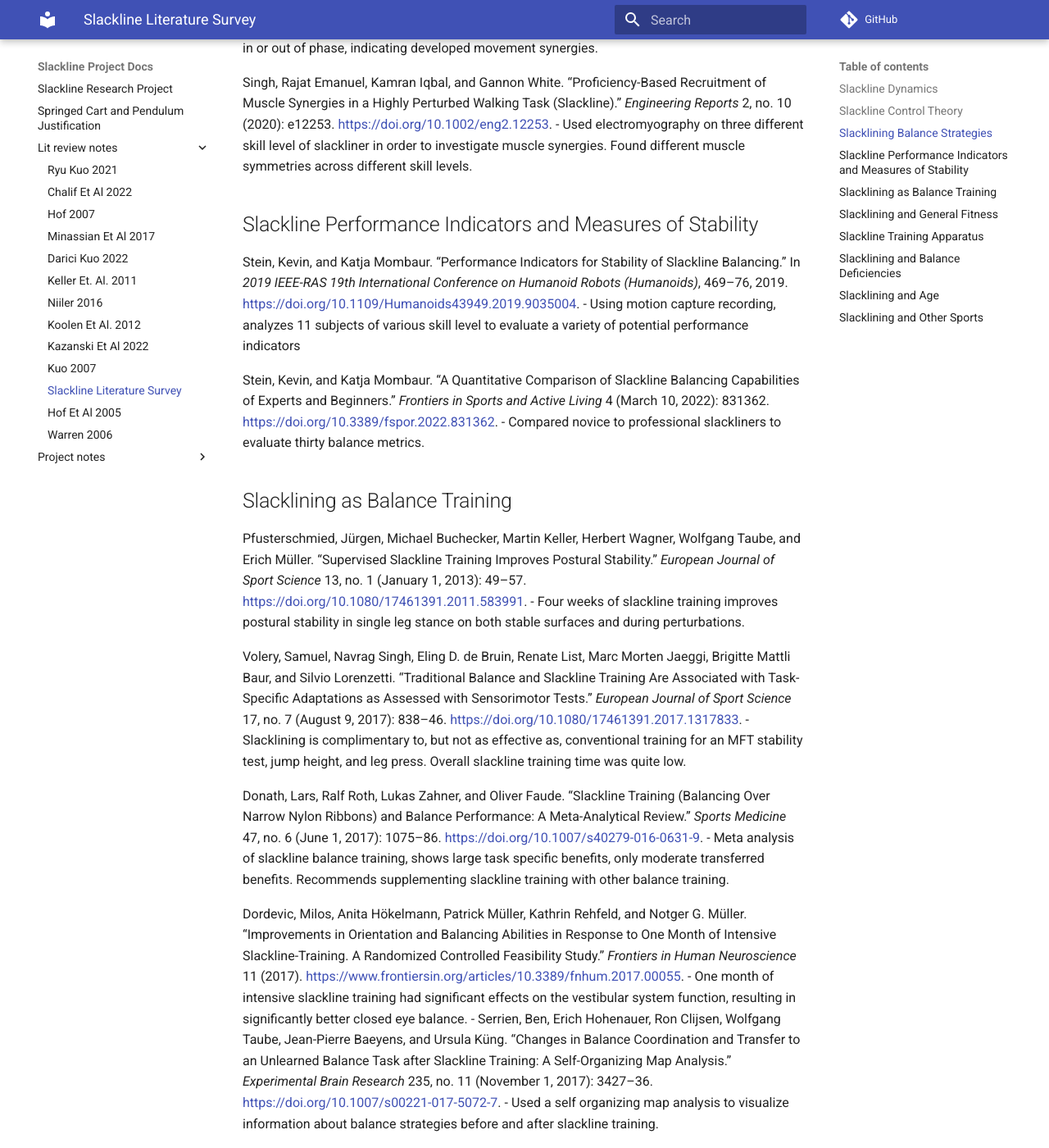
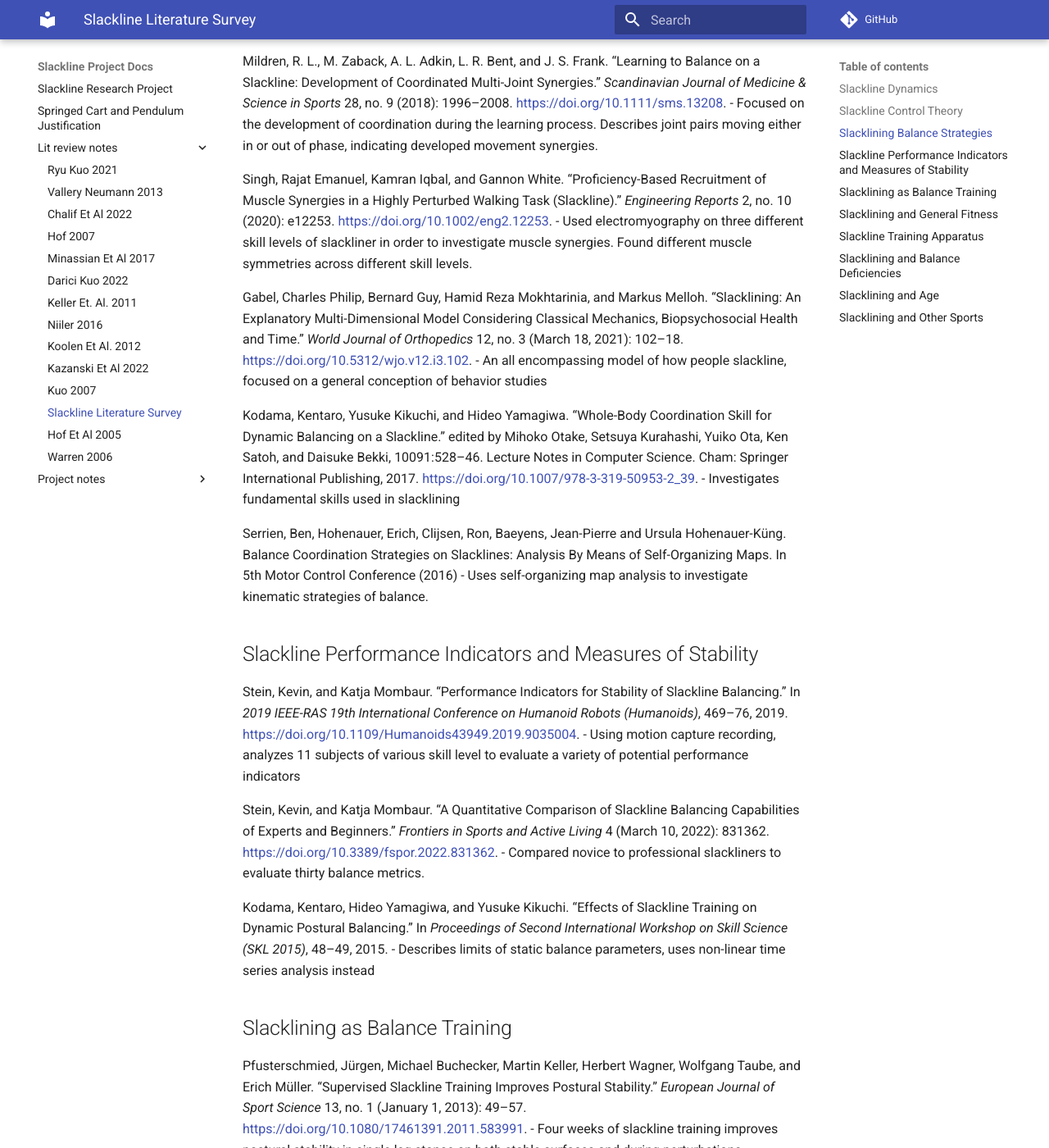
Before and after one commit to HuMoN-Research-Lab/freemocap_slackline_project, an MkDocs documentation site: the page built from docs/lit_review_notes/Slackline Literature Survey.md, in a window 1280 px wide and 1400 px high, scrolled down 1459 px. Shown: the whole window at 82% size. Built offline with MkDocs 1.6.1 and Material for MkDocs 9.7.7, drawn with Linux system fonts in a browser that asks for light colours; comment, search, counter and statistics services are not loaded; some of the changed text lies outside the part shown.

Commit message:
paper notes Vallery Neumann 2013

```diff
--- a/docs/lit_review_notes/Slackline Literature Survey.md
+++ b/docs/lit_review_notes/Slackline Literature Survey.md
@@ -20,6 +20,9 @@ Iqbal, Kamran. “An LMI Approach to Controller Design for Balancing over Slackl
 Paoletti, P., and L. Mahadevan. “Balancing on Tightropes and Slacklines.” _Journal of The Royal Society Interface_ 9, no. 74 (April 18, 2012): 2097–2108. [https://doi.org/10.1098/rsif.2012.0077](https://doi.org/10.1098/rsif.2012.0077).
 - Formulates a minimal model and develops a control strategy for it. However, it does not compare the control strategy to physiological movements (see Vallery, Neumann)
 
+Gabel, Charles Philip, Bernard Guy, Hamid Reza Mokhtarinia, and Markus Melloh. “Slacklining: A Narrative Review on the Origins, Neuromechanical Models and Therapeutic Use.” _World Journal of Orthopedics_ 12, no. 6 (June 18, 2021): 360–75. [https://doi.org/10.5312/wjo.v12.i6.360](https://doi.org/10.5312/wjo.v12.i6.360).
+- Behavior based control. model with a lot of background
+
 ## Slacklining Balance Strategies
 
 Vallery, Heike, and Julia Neumann. “Balancing on Slacklines: Modeling and Empirical Evaluation,” 2013.
@@ -32,7 +35,16 @@ Mildren, R. L., M. Zaback, A. L. Adkin, L. R. Bent, and J. S. Frank. “Learning
 - Focused on the development of coordination during the learning process. Describes joint pairs moving either in or out of phase, indicating developed movement synergies.
 
 Singh, Rajat Emanuel, Kamran Iqbal, and Gannon White. “Proficiency-Based Recruitment of Muscle Synergies in a Highly Perturbed Walking Task (Slackline).” _Engineering Reports_ 2, no. 10 (2020): e12253. [https://doi.org/10.1002/eng2.12253](https://doi.org/10.1002/eng2.12253).
-- Used electromyography on three different skill level of slackliner in order to investigate muscle synergies. Found different muscle symmetries across different skill levels.
+- Used electromyography on three different skill levels of slackliner in order to investigate muscle synergies. Found different muscle symmetries across different skill levels.
+
+Gabel, Charles Philip, Bernard Guy, Hamid Reza Mokhtarinia, and Markus Melloh. “Slacklining: An Explanatory Multi-Dimensional Model Considering Classical Mechanics, Biopsychosocial Health and Time.” _World Journal of Orthopedics_ 12, no. 3 (March 18, 2021): 102–18. [https://doi.org/10.5312/wjo.v12.i3.102](https://doi.org/10.5312/wjo.v12.i3.102).
+- An all encompassing model of how people slackline, focused on a general conception of behavior studies
+
+Kodama, Kentaro, Yusuke Kikuchi, and Hideo Yamagiwa. “Whole-Body Coordination Skill for Dynamic Balancing on a Slackline.” edited by Mihoko Otake, Setsuya Kurahashi, Yuiko Ota, Ken Satoh, and Daisuke Bekki, 10091:528–46. Lecture Notes in Computer Science. Cham: Springer International Publishing, 2017. [https://doi.org/10.1007/978-3-319-50953-2_39](https://doi.org/10.1007/978-3-319-50953-2_39).
+- Investigates fundamental skills used in slacklining
+
+Serrien, Ben, Hohenauer, Erich, Clijsen, Ron, Baeyens, Jean-Pierre and Ursula Hohenauer-Küng. Balance Coordination Strategies on Slacklines: Analysis By Means of  Self-Organizing Maps. In 5th Motor Control Conference (2016)
+- Uses self-organizing map analysis to investigate kinematic strategies of balance.
 
 ## Slackline Performance Indicators and Measures of Stability
 
@@ -41,6 +53,10 @@ Stein, Kevin, and Katja Mombaur. “Performance Indicators for Stability of Slac
 
 Stein, Kevin, and Katja Mombaur. “A Quantitative Comparison of Slackline Balancing Capabilities of Experts and Beginners.” _Frontiers in Sports and Active Living_ 4 (March 10, 2022): 831362. [https://doi.org/10.3389/fspor.2022.831362](https://doi.org/10.3389/fspor.2022.831362).
 - Compared novice to professional slackliners to evaluate thirty balance metrics.
+
+Kodama, Kentaro, Hideo Yamagiwa, and Yusuke Kikuchi. “Effects of Slackline Training on Dynamic Postural Balancing.” In _Proceedings of Second International Workshop on Skill Science (SKL 2015)_, 48–49, 2015.
+- Describes limits of static balance parameters, uses non-linear time series analysis instead
+
 
 ## Slacklining as Balance Training
 
@@ -55,12 +71,15 @@ Donath, Lars, Ralf Roth, Lukas Zahner, and Oliver Faude. “Slackline Training (
 
 Dordevic, Milos, Anita Hökelmann, Patrick Müller, Kathrin Rehfeld, and Notger G. Müller. “Improvements in Orientation and Balancing Abilities in Response to One Month of Intensive Slackline-Training. A Randomized Controlled Feasibility Study.” _Frontiers in Human Neuroscience_ 11 (2017). [https://www.frontiersin.org/articles/10.3389/fnhum.2017.00055](https://www.frontiersin.org/articles/10.3389/fnhum.2017.00055).
 - One month of intensive slackline training had significant effects on the vestibular system function, resulting in significantly better closed eye balance.
--
+
 Serrien, Ben, Erich Hohenauer, Ron Clijsen, Wolfgang Taube, Jean-Pierre Baeyens, and Ursula Küng. “Changes in Balance Coordination and Transfer to an Unlearned Balance Task after Slackline Training: A Self-Organizing Map Analysis.” _Experimental Brain Research_ 235, no. 11 (November 1, 2017): 3427–36. [https://doi.org/10.1007/s00221-017-5072-7](https://doi.org/10.1007/s00221-017-5072-7).
 - Used a self organizing map analysis to visualize information about balance strategies before and after slackline training.
 
 Granacher, U., N. Iten, R. Roth, and A. Gollhofer. “Slackline Training for Balance and Strength Promotion.” _International Journal of Sports Medicine_, July 30, 2010, 717–23. [https://doi.org/10.1055/s-0030-1261936](https://doi.org/10.1055/s-0030-1261936).
 - Slackline training leads to improved rate of force developments, but disappear after training stops.
+
+Reyes Ferrada, Waleska, Paula Plaza, Daniel Jerez Mayorga, Luis Javier Chirosa Ríos, and Luis Peñailillo. “Effects of Slackline Training on Core Endurance and Dynamic Balance,” 2021. [https://digibug.ugr.es/handle/10481/67820](https://digibug.ugr.es/handle/10481/67820).
+- Regular slackliners perform similarly on the star balance test stable condition to active individuals, but significantly better in the unstable condition
 
 ## Slacklining and General Fitness
 
```
Also changed, not shown: docs/lit_review_notes/Balancing on Slacklines Modeling and Empirical Evaluation - Vallery Neumann 2013.md (added, +40 -0 lines).
